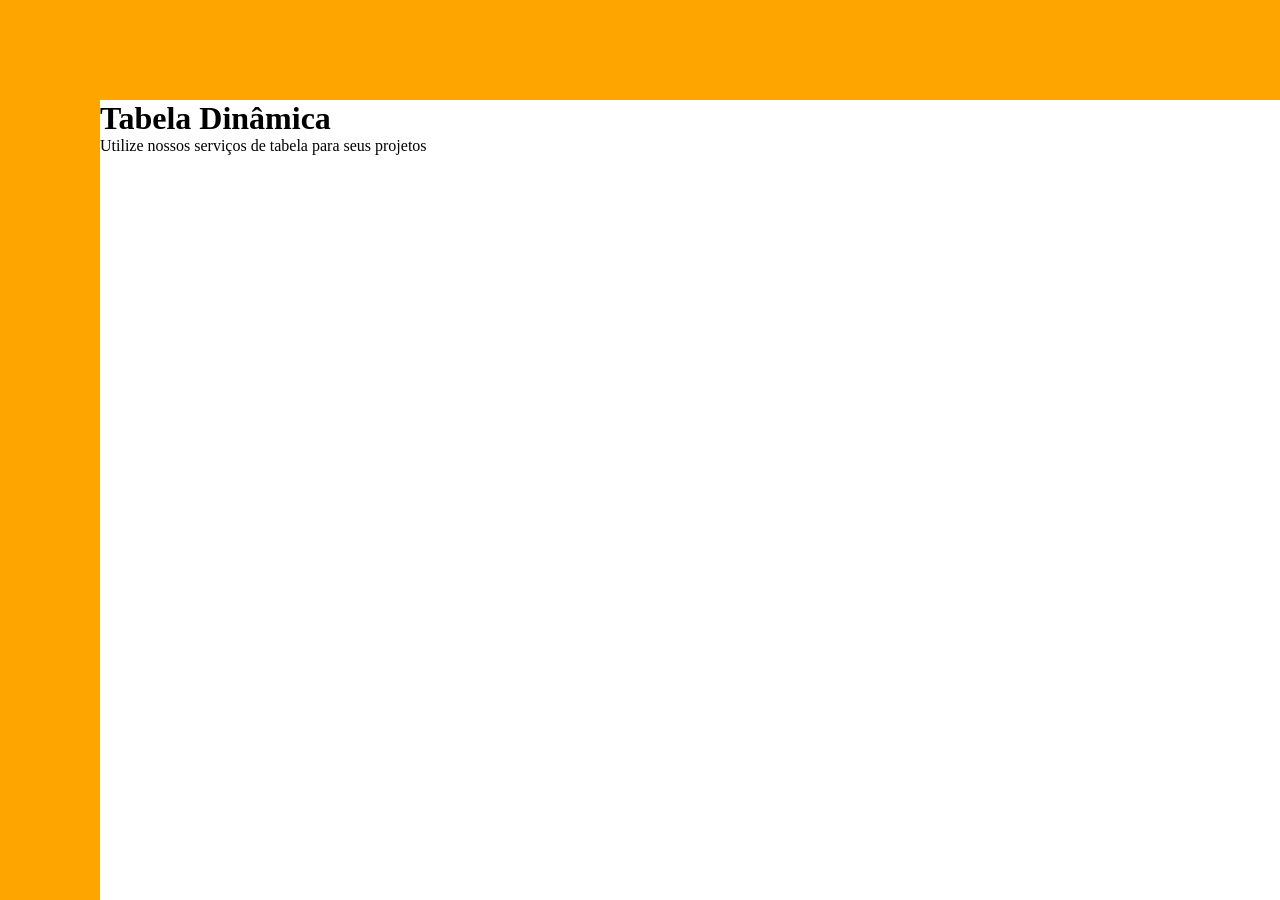
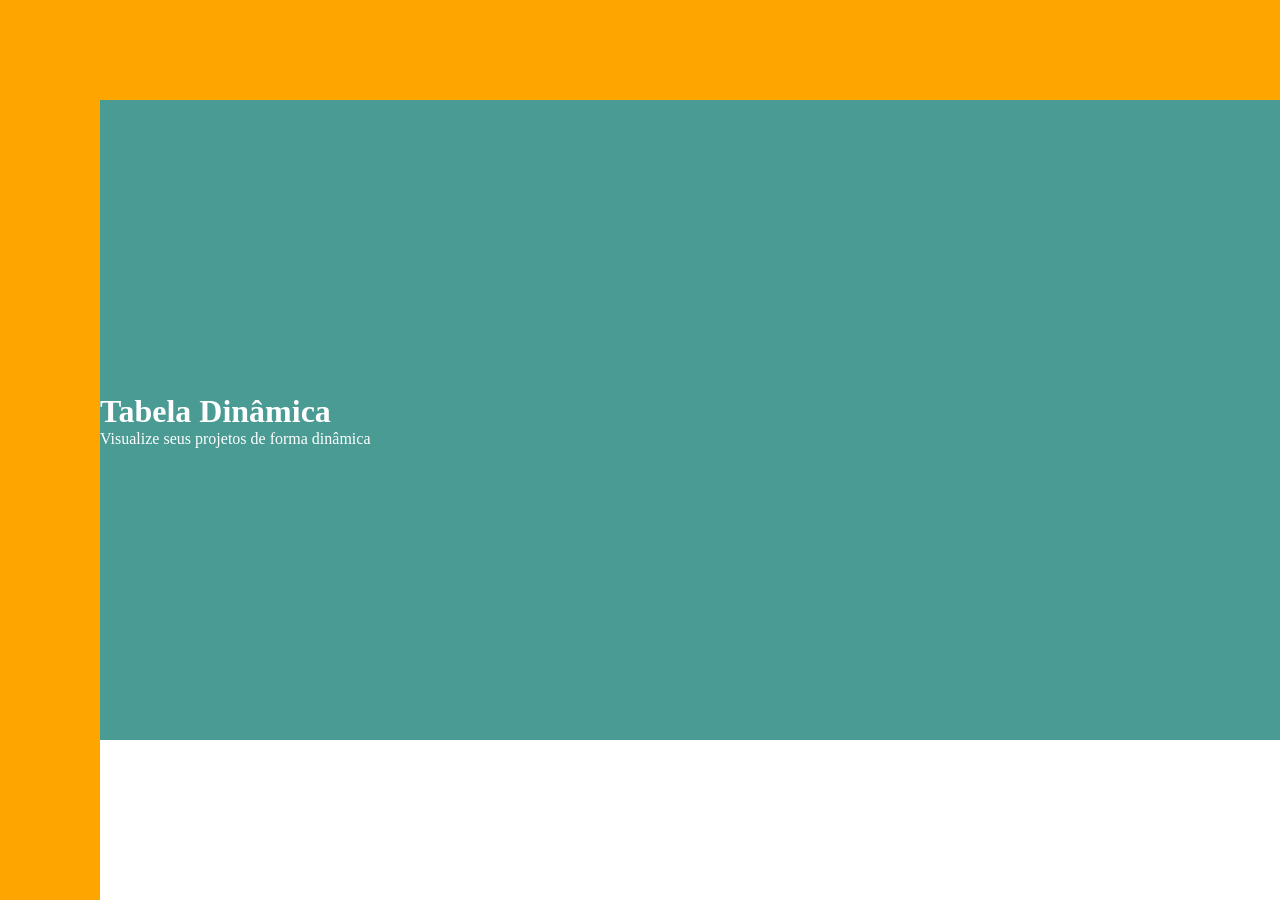
Before and after one commit to Web-LIA/Tabela-Dinamica, a React (Create React App) app: page / in a window 1280 px wide. Built offline with nearby package versions, Linux system fonts and the light colour scheme.

Commit message:
feat: adicionar componente Capa

```diff
--- /dev/null
+++ b/src/components/home/Capa.tsx
@@ -0,0 +1,14 @@
+import css from '../themes/home.module.css'
+function capa(){
+    return(
+        <div className={css.capa}>
+            <div>
+                <h1>Tabela Dinâmica</h1>
+                <p>Visualize seus projetos de forma dinâmica</p>
+            </div>
+
+        </div>
+    )
+}
+
+export default capa
--- a/src/components/themes/home.module.css
+++ b/src/components/themes/home.module.css
@@ -3,3 +3,13 @@
     min-height: 100vh;
     min-width: 100%;
 }
+
+.capa{
+    background-color: #499b94;
+    color: white;
+    height: 80vh;
+    display: flex;
+}
+.capa div{
+    align-self: center;
+}
--- a/src/pages/Home.jsx
+++ b/src/pages/Home.jsx
@@ -1,10 +1,12 @@
 import css from '../components/themes/home.module.css'
+
+import Capa from '../components/home/Capa'
 
 function Home(){
     return (
             <div className={css.Home}>
-                <h1>Tabela Dinâmica</h1>
-                <p>Utilize nossos serviços de tabela para seus projetos</p>
+                <Capa />
+
             </div>
     )
 }
```
